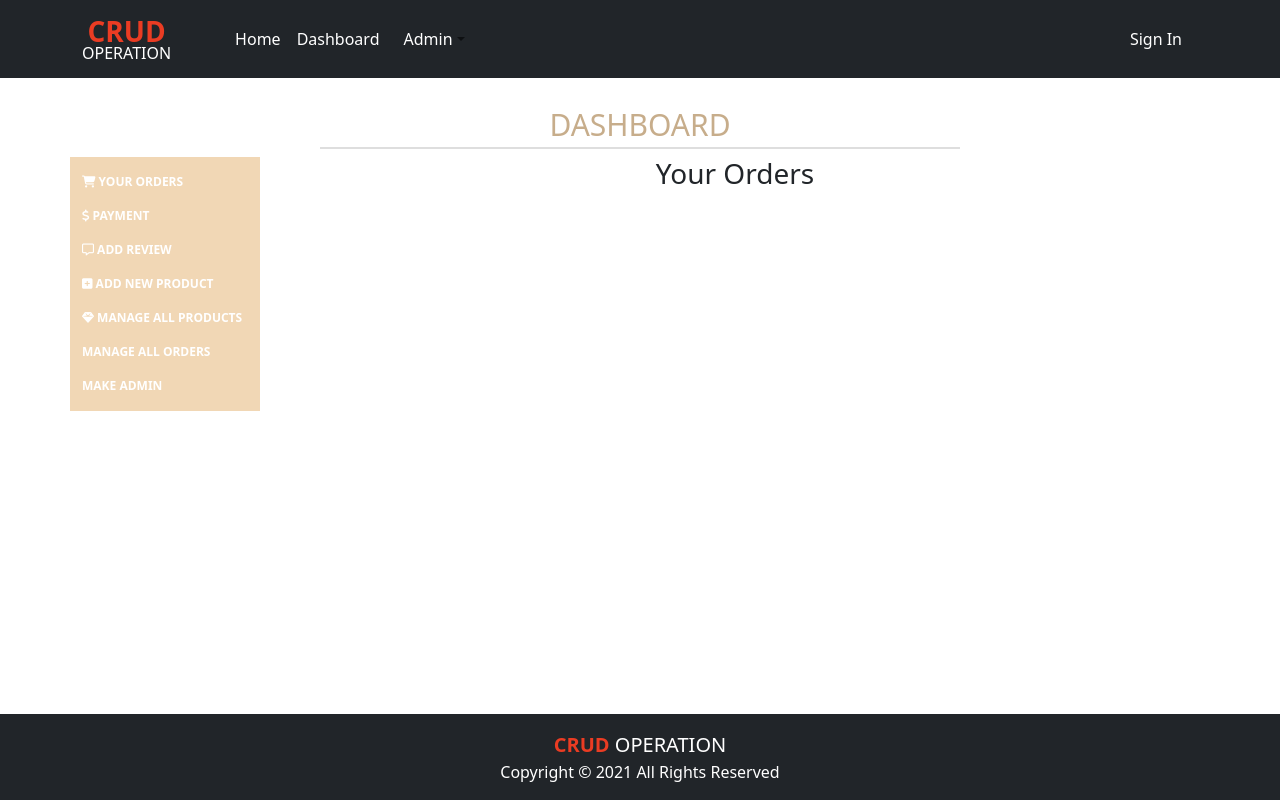
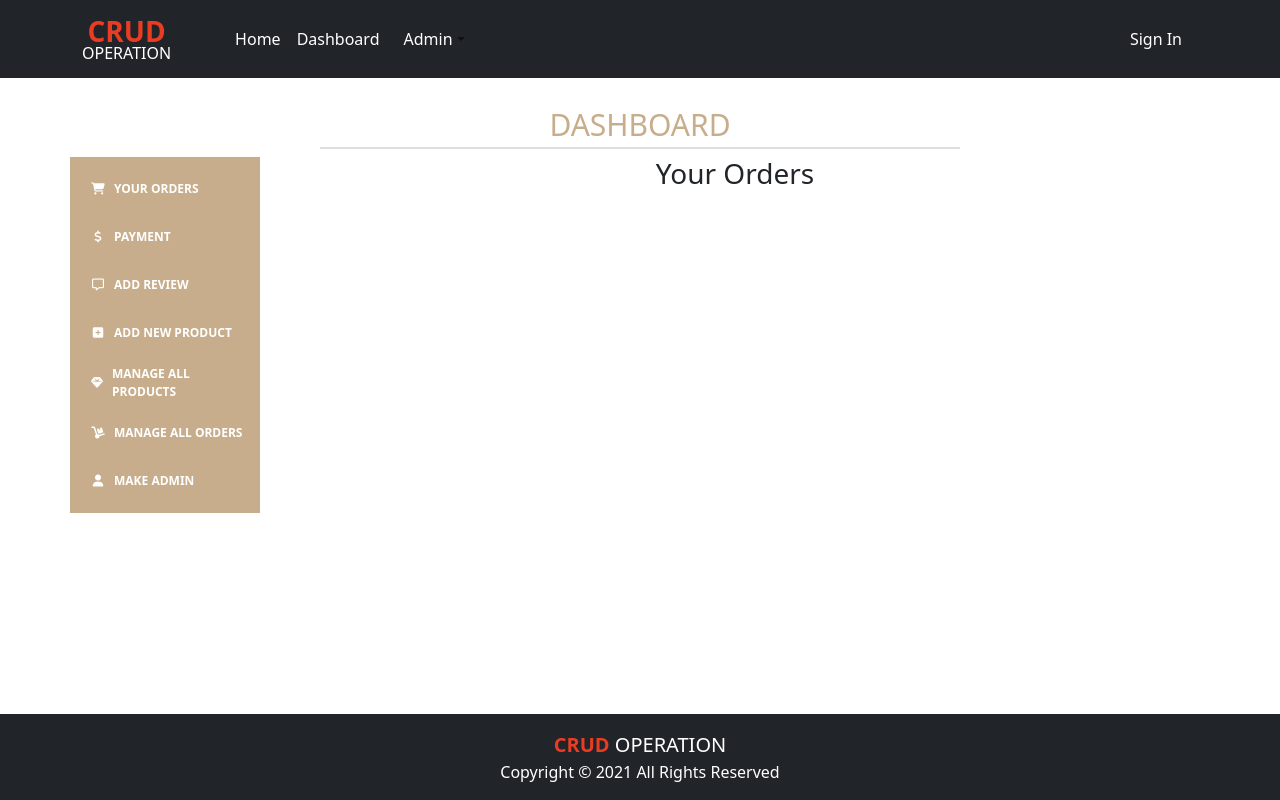
Before and after one commit to React-JS-Beginner/more_crud_site, a React (Create React App) app: page /dashboard in a window 1280 px wide. Built offline with nearby package versions, Linux system fonts and the light colour scheme; no server answers.

Commit message:
side-menu-done

```diff
--- a/src/Components/Dashboard/Dashboard.css
+++ b/src/Components/Dashboard/Dashboard.css
@@ -3,20 +3,28 @@
   color: #c7ad8b;
   text-align: center;
 }
-
+.icons {
+  height: 32px;
+  width: 32px;
+  display: flex;
+  justify-content: center;
+  align-items: center;
+}
 hr.new {
   border: 1px solid #c7ad8b;
 }
 
 .side-menu {
-  background-color: #f1d7b5;
+  background-color: #c7ad8b;
   color: white;
   font-weight: bold;
 }
 
-.dashboard-navText  {
+.dashboard-navText {
   color: #ffffff;
   font-size: 12px;
+  display: flex;
+  align-items: center;
 }
 .dashboard:hover {
   color: #ffffff;
--- a/src/Components/Dashboard/Dashboard.js
+++ b/src/Components/Dashboard/Dashboard.js
@@ -29,7 +29,7 @@ const Dashboard = () => {
                   className="dashboard-navText mb-3 text-white text-decoration-none text-uppercase"
                   to={`${url}/yourorders`}
                 >
-                  <i class="fas fa-shopping-cart"></i> Your Orders
+                  <div className="icons"><i class="fas fa-shopping-cart"></i></div> <span>Your Orders</span>
                 </NavLink>
 
                 <NavLink
@@ -37,7 +37,7 @@ const Dashboard = () => {
                   className="dashboard-navText mb-3 text-white text-decoration-none text-uppercase"
                   to={`${url}/payment`}
                 >
-                  <i class="fas fa-dollar-sign"></i> Payment
+                  <div className="icons"><i class="fas fa-dollar-sign"></i></div> <span>Payment</span>
                 </NavLink>
 
                 <NavLink
@@ -45,16 +45,15 @@ const Dashboard = () => {
                   className="dashboard-navText mb-3 text-white text-decoration-none text-uppercase"
                   to={`${url}/addreview`}
                 >
-                  <i class="far fa-comment-alt"></i> Add Review
+                  <div className="icons"><i class="far fa-comment-alt"></i></div> <span>Add Review</span>
                 </NavLink>
 
-                <Nav>
                 <NavLink
                   activeClassName="dashboard-active"
                   className="dashboard-navText mb-3 text-white text-decoration-none text-uppercase"
                   to={`${url}/addnewproduct`}
                 >
-                   <i class="fas fa-plus-square"></i> Add New Product
+                  <div className="icons"><i class="fas fa-plus-square"></i></div> <span>Add New Product</span>
                 </NavLink>
 
                 <NavLink
@@ -62,7 +61,7 @@ const Dashboard = () => {
                   className="dashboard-navText mb-3 text-white text-decoration-none text-uppercase"
                   to={`${url}/manageallproducts`}
                 >
-                    <i class="fas fa-gem"></i> Manage All Products
+                  <div className="icons"><i class="fas fa-gem"></i></div> <span>Manage All Products</span>
                 </NavLink>
 
                 <NavLink
@@ -70,7 +69,7 @@ const Dashboard = () => {
                   className="dashboard-navText mb-3 text-white text-decoration-none text-uppercase"
                   to={`${url}/manageallorders`}
                 >
-                    Manage All Orders
+                  <div className="icons"><i class="fas fa-dolly"></i></div> <span>Manage All Orders</span>
                 </NavLink>
 
                 <NavLink
@@ -78,9 +77,8 @@ const Dashboard = () => {
                   className="dashboard-navText mb-3 text-white text-decoration-none text-uppercase"
                   to={`${url}/makeadmin`}
                 >
-                    Make Admin
+                  <div className="icons"><i class="fas fa-user"></i></div> <span>Make Admin</span>
                 </NavLink>
-                </Nav>
               </Nav>
             </div>
           </Col>
```
Lines whose indentation alone changed are shown as unchanged.
